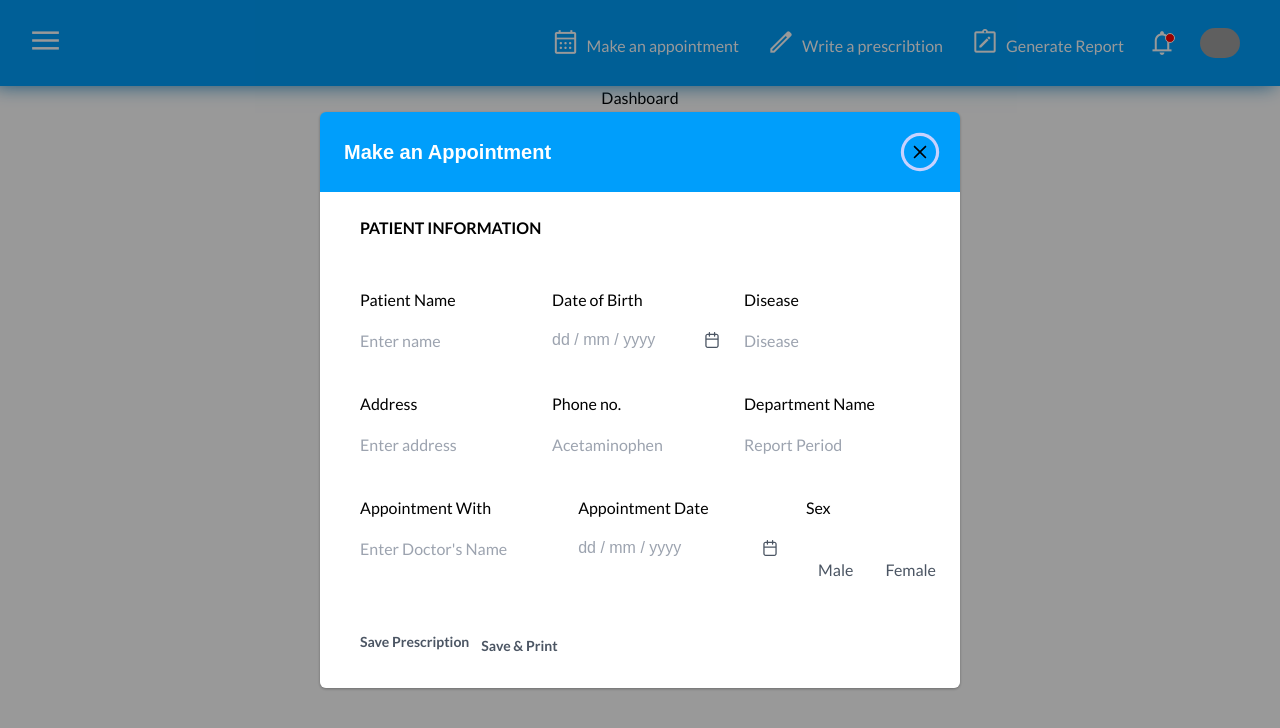
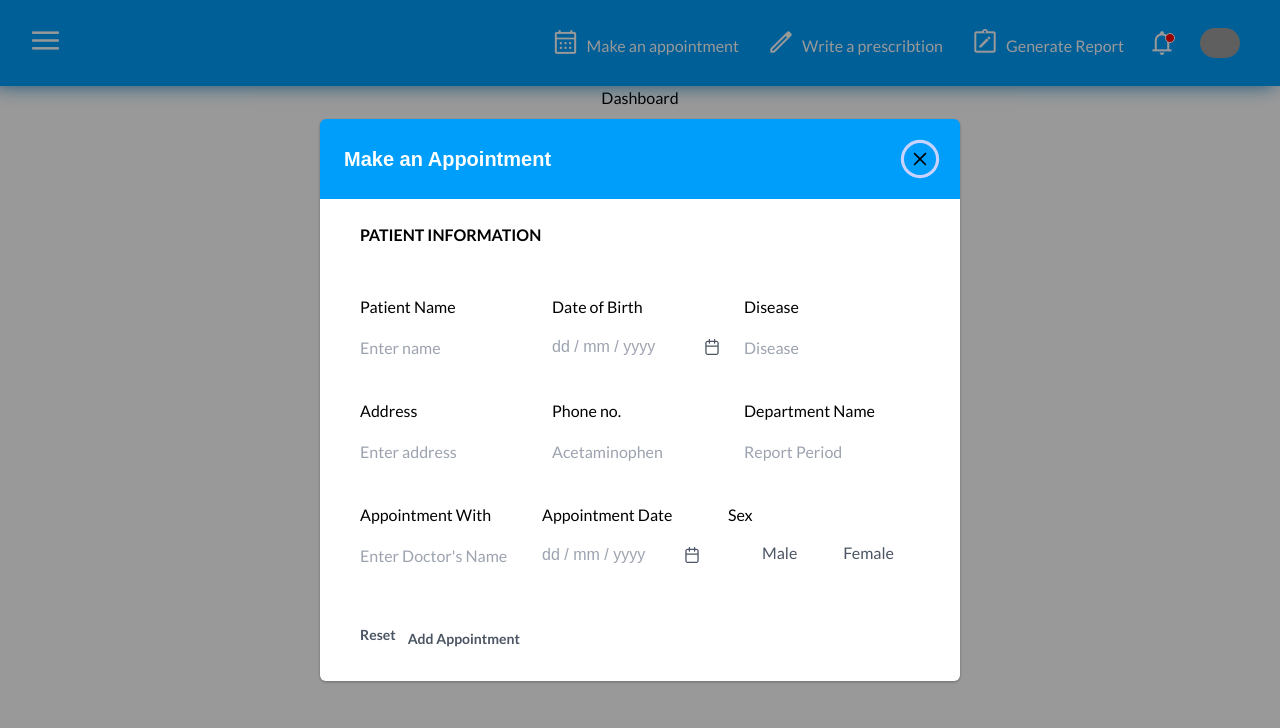
Before and after one commit to T3d4/medboard, a Vue app: page / in a window 1280 px wide. Shown: the top 728 px of the page. Built offline with nearby package versions, Linux system fonts and the light colour scheme; grey boxes are pictures that could not be loaded; a web font is replaced by a local one.

Commit message:
minor changes

```diff
--- a/src/components/AppointmentModal.vue
+++ b/src/components/AppointmentModal.vue
@@ -15,7 +15,7 @@
       <h6 class="font-extrabold text-black mt-6 font-Lato">PATIENT INFORMATION</h6>
       <Divider />
       <div>
-        <form @submit="onSubmit" class="box-border">
+        <form @submit="onSubmit" class="">
           <div class="flex justify-between flex-row">
             <div class="flex flex-col mr-2 min-w-[100px] w-[300px]">
               <label for="name" class="mb-2 mt-2 text-black">Patient Name</label>
@@ -51,8 +51,8 @@
               <InputText id="location" type="text" placeholder="Report Period" class="h-10" />
             </div>
           </div>
-          <div class="flex flex-row">
-            <div class="flex flex-col mb-[50px] mr-2 min-w-[100px] w-[292px]">
+          <div class="flex flex-row justify-between">
+            <div class="flex flex-col mb-[50px] mr-2 min-w-[100px] w-[300px]">
               <label class="mb-2 mt-8 text-black" for="appointment">Appointment With</label>
               <InputText
                 id="appointment"
@@ -65,14 +65,14 @@
               <label for="bday" class="mb-2 mt-8 text-black">Appointment Date</label>
               <Calendar id="bday" show-icon class="h-10" placeholder="dd / mm / yyyy" />
             </div>
-            <div class="flex flex-col ml-1 mb-[50px]">
+            <div class="flex flex-col ml-1 mb-[50px] min-w-[200px] mr-2 w-[300px]">
               <label class="mb-2 mt-8 text-black">Sex</label>
               <div class="flex flex-row">
                 <div @click="checked.female=false">
                   <Checkbox value="male" :binary="true" class="mt-2" inputId="male" v-model="checked.male"/>
-                  <label for="male" class="ml-3">Male</label>
+                  <label for="male" class="ml-3 mr-3 text-left">Male</label>
                 </div>
-                <div class="ml-5" @click="checked.male=false">
+                <div @click="checked.male=false">
                   <Checkbox value="female" :binary="true" class="mt-2" inputId="female" v-model="checked.female" />
                   <label for="female" class="ml-3">Female</label>
                 </div>
@@ -81,10 +81,10 @@
           </div>
           <div class="flex">
             <div class="mr-3 text-sm font-Lato font-light">
-              <Button label="Save Prescription" severity="warning" style="font-size: 14px" />
+              <Button label="Reset" severity="warning" style="font-size: 14px" />
             </div>
             <div class="">
-              <Button label="Save & Print" severity="info" style="font-size: 14px" />
+              <Button label="Add Appointment" severity="info" style="font-size: 14px" />
             </div>
           </div>
         </form>
```
